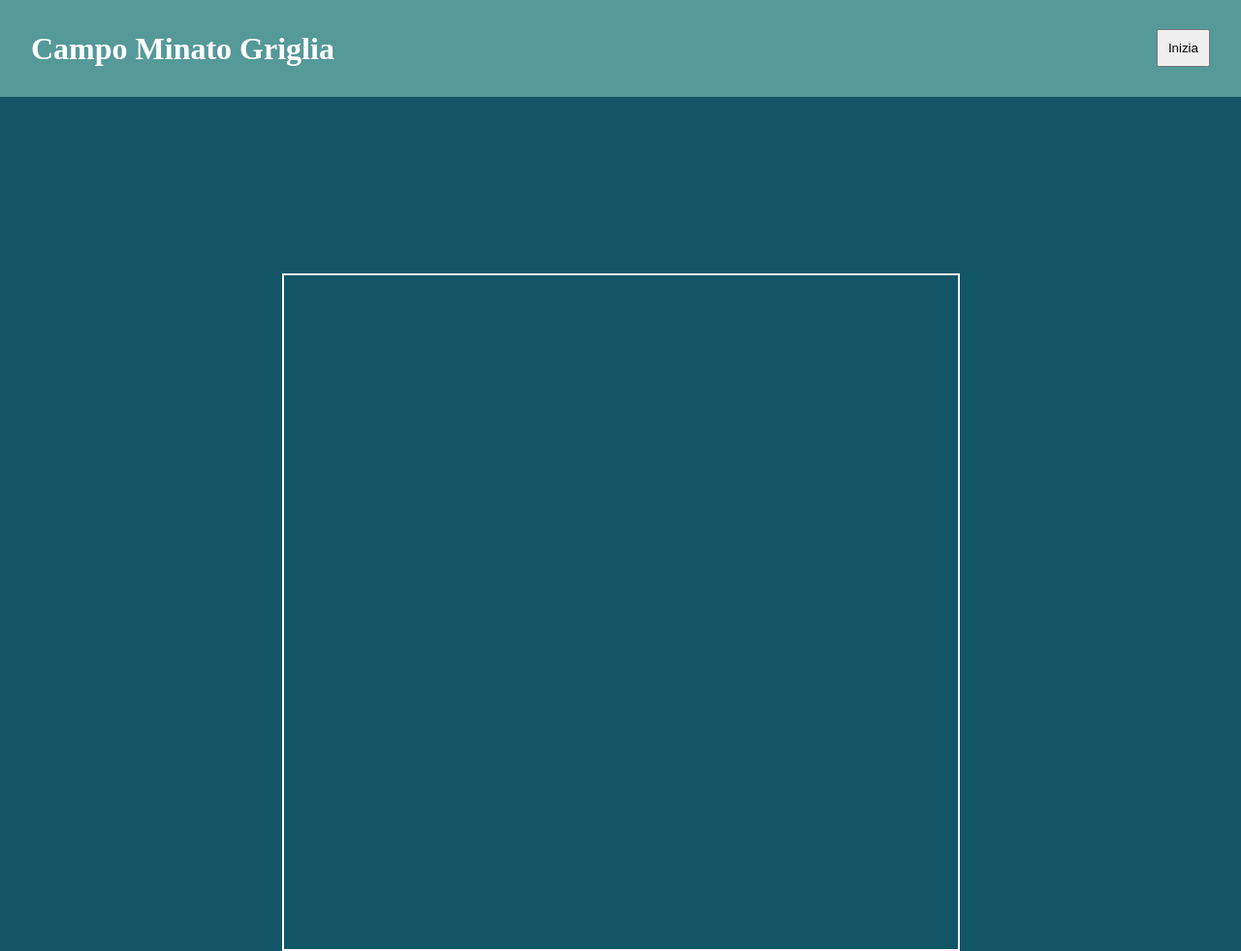
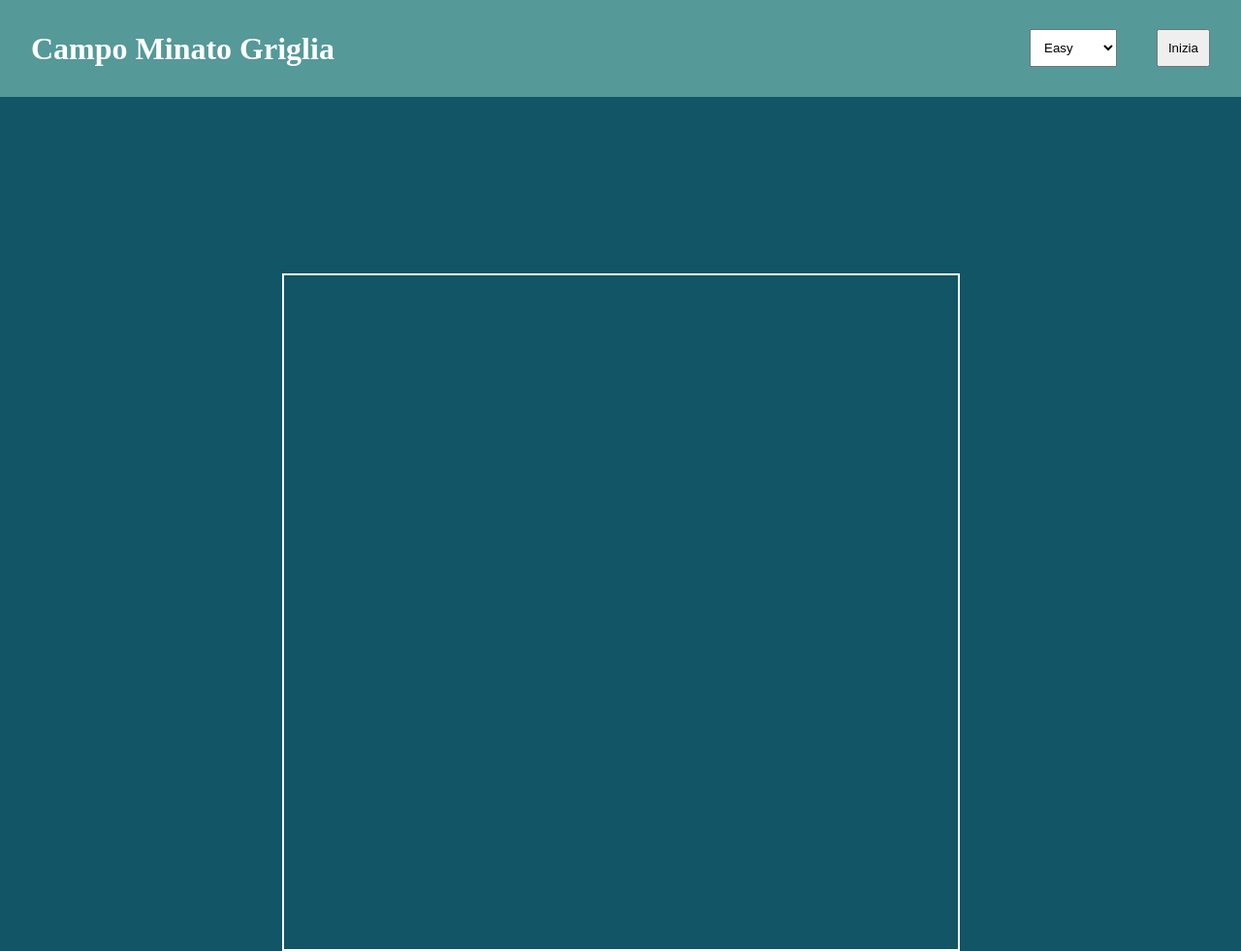
Before and after one commit to ErJump/js-campominato-grid, a plain HTML site: page index.html in a window 1280 px wide. Shown: the top 981 px of the page at 97% size. Drawn offline with Linux system fonts and the light colour scheme.

Commit message:
Adds select

```diff
--- a/css/style.css
+++ b/css/style.css
@@ -20,6 +20,14 @@ header h1, footer h3{
     padding: 10px;
     position: absolute;
     right: 2rem;
+    top: 50%;
+    transform: translateY(-20px);
+}
+
+#difficulty{
+    padding: 10px;
+    position: absolute;
+    right: 8rem;
     top: 50%;
     transform: translateY(-20px);
 }
--- a/index.html
+++ b/index.html
@@ -11,6 +11,11 @@
    <header>
         <h1>Campo Minato Griglia</h1>
         <button class='pointer' type="button" id="start-button">Inizia</button>
+        <select name="difficulty" id="difficulty">
+            <option value="1">Easy</option>
+            <option value="2">Medium</option>
+            <option value="3">Hard</option>
+        </select>
    </header>
    <main>
         <div id="grid-parent">
--- a/js/main.js
+++ b/js/main.js
@@ -1,5 +1,6 @@
 const gridParent = document.getElementById('grid-parent');
 const startButton = document.getElementById('start-button');
+const difficulty = document.getElementById('difficulty');
 //creo una funzione per generare un nuovo div con classe box
 function generateNewBox (){
     let item = document.createElement('div');
@@ -9,6 +10,7 @@ function generateNewBox (){
 
 //creo l'evento per il quale si genera la griglia
 startButton.addEventListener('click', function(){
+    console.log(difficulty.value)
     //aggiungo un reset per non generare box infiniti
     gridParent.innerHTML = '';
     //ciclo for per popolare la griglia con i nuovi box
```
